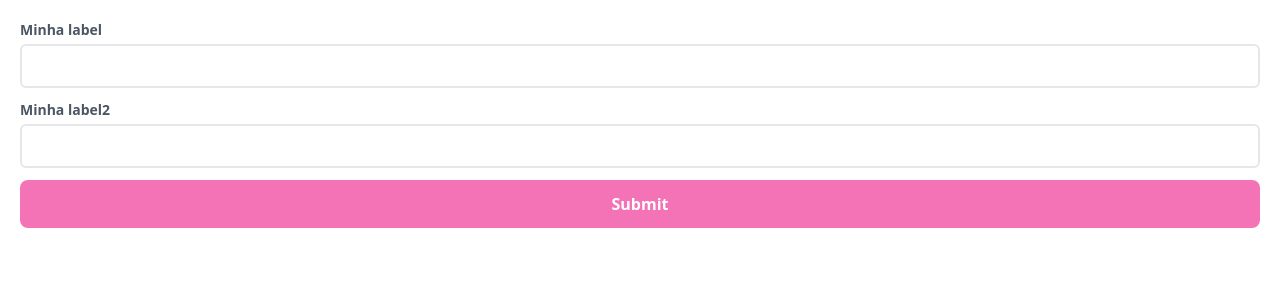
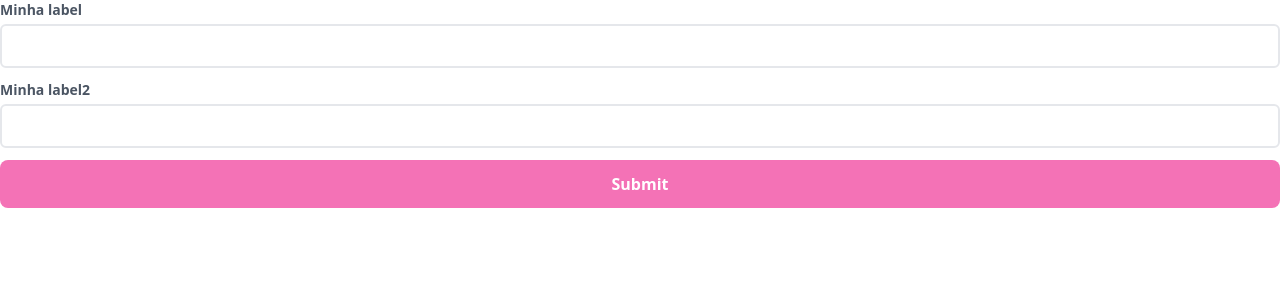
Before and after one commit to joaodacolsoares/dev3-event, a Next.js app: page / in a window 1280 px wide. Shown: the top 300 px of the page. Built offline with nearby package versions, Linux system fonts and the light colour scheme.

Commit message:
fix(components): remove padding from Form

```diff
--- a/components/Form.jsx
+++ b/components/Form.jsx
@@ -8,7 +8,7 @@
 
   return (
     <FormProvider {...methods}>
-      <form className="flex flex-col p-5 space-y-3" onSubmit={methods.handleSubmit(onSubmit)}>
+      <form className="flex flex-col space-y-3" onSubmit={methods.handleSubmit(onSubmit)}>
         {children}
       </form>
     </FormProvider>
```
